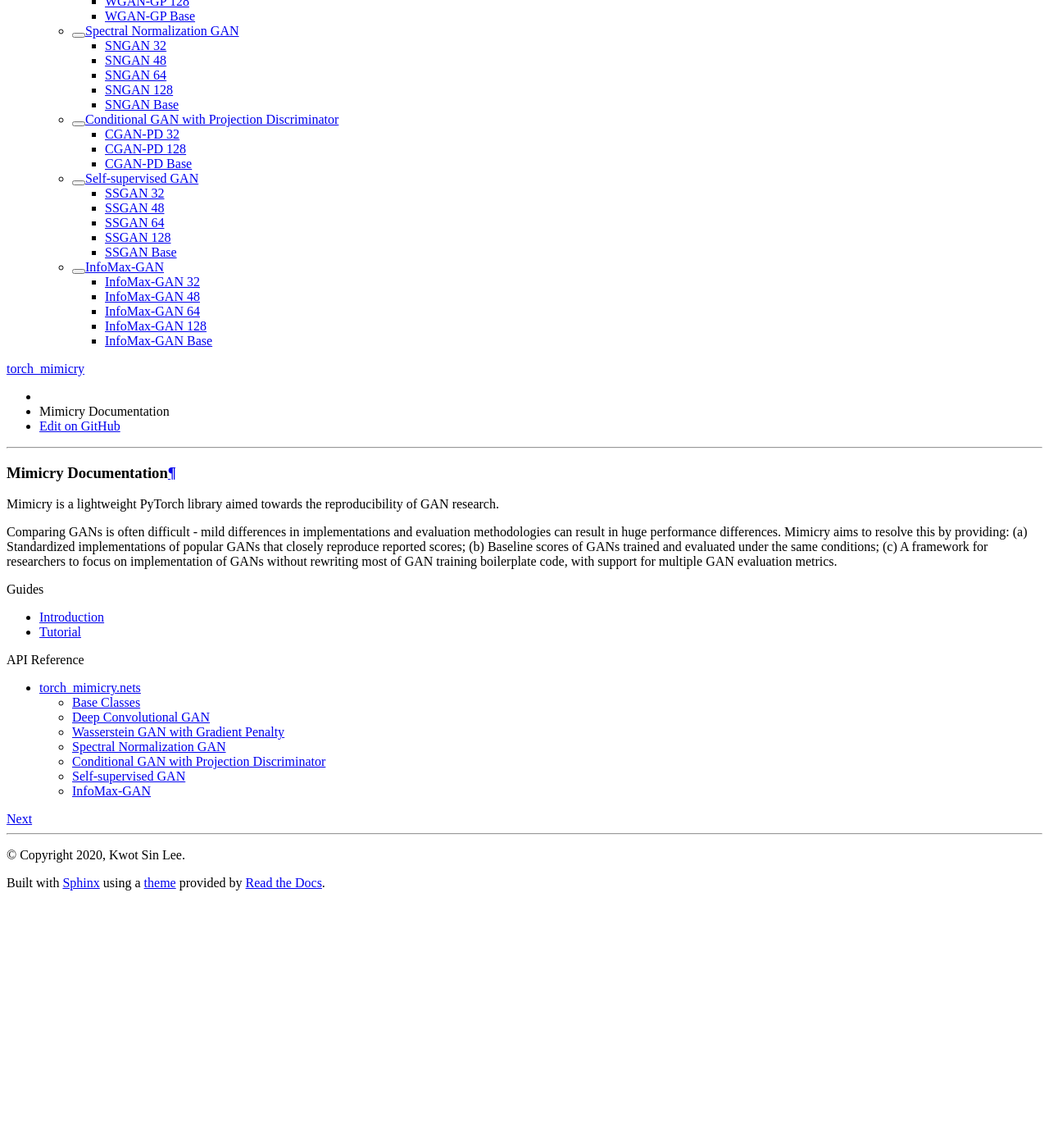
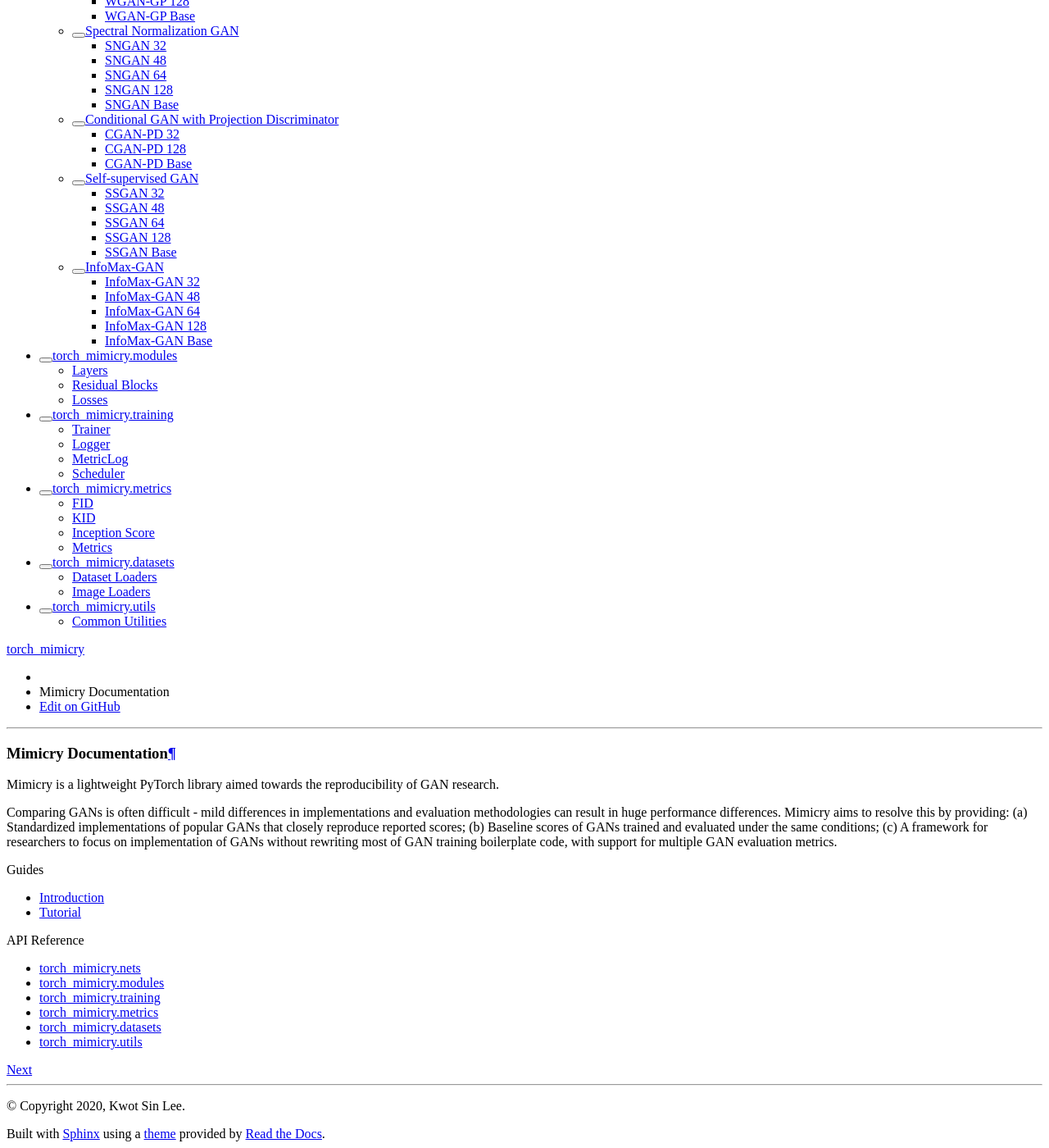
Before and after one commit to kwotsin/mimicry, a Sphinx documentation site: the page built from docs/source/index.rst, in a window 1280 px wide and 1400 px high, scrolled down 659 px. Shown: the whole window at 82% size. Built offline with Sphinx 7.4.7 and the Read the Docs theme 2.0.0, drawn with Linux system fonts in a browser that asks for light colours; before the commit the page ends 1753 px from its top, so only the background shows below that.

Commit message:
rst layouts

```diff
--- a/docs/source/index.rst
+++ b/docs/source/index.rst
@@ -17,6 +17,11 @@
 
 .. toctree::
    :caption: API Reference
-   :maxdepth: 2
+   :maxdepth: 1
 
    modules/nets
+   modules/modules
+   modules/training
+   modules/metrics
+   modules/datasets
+   modules/utils
--- /dev/null
+++ b/docs/source/modules/datasets.rst
@@ -0,0 +1,17 @@
+torch_mimicry.datasets
+======================
+
+.. contents:: Contents
+    :local:
+
+
+Dataset Loaders
+---------------
+.. automodule:: torch_mimicry.datasets.data_utils
+    :members:
+
+
+Image Loaders
+-------------
+.. automodule:: torch_mimicry.datasets.image_loader
+    :members:
--- /dev/null
+++ b/docs/source/modules/metrics.rst
@@ -0,0 +1,26 @@
+torch_mimicry.metrics
+=====================
+
+.. contents:: Contents
+    :local:
+
+
+FID
+---
+.. automodule:: torch_mimicry.metrics.compute_fid
+    :members:
+
+KID
+---
+.. automodule:: torch_mimicry.metrics.compute_kid
+    :members:
+
+Inception Score
+---------------
+.. automodule:: torch_mimicry.metrics.compute_kid
+    :members:
+
+Metrics
+---------------
+.. automodule:: torch_mimicry.metrics.compute_metrics
+    :members:
--- /dev/null
+++ b/docs/source/modules/modules.rst
@@ -0,0 +1,20 @@
+torch_mimicry.modules
+==================
+
+.. contents:: Contents
+    :local:
+
+Layers
+------
+.. automodule:: torch_mimicry.modules.layers
+    :members:
+
+Residual Blocks
+---------------
+.. automodule:: torch_mimicry.modules.resblocks
+    :members:
+
+Losses
+------
+.. automodule:: torch_mimicry.modules.losses
+    :members:
--- /dev/null
+++ b/docs/source/modules/training.rst
@@ -0,0 +1,27 @@
+torch_mimicry.training
+======================
+
+.. contents:: Contents
+    :local:
+
+
+Trainer
+-------
+.. automodule:: torch_mimicry.training.logger
+    :members:
+
+
+Logger
+------
+.. automodule:: torch_mimicry.training.logger
+    :members:
+
+MetricLog
+----------
+.. automodule:: torch_mimicry.training.metric_log
+    :members:
+
+Scheduler
+---------
+.. automodule:: torch_mimicry.training.scheduler
+    :members:
--- /dev/null
+++ b/docs/source/modules/utils.rst
@@ -0,0 +1,11 @@
+torch_mimicry.utils
+===================
+
+.. contents:: Contents
+    :local:
+
+
+Common Utilities
+----------------
+.. automodule:: torch_mimicry.utils.common
+    :members:
```
